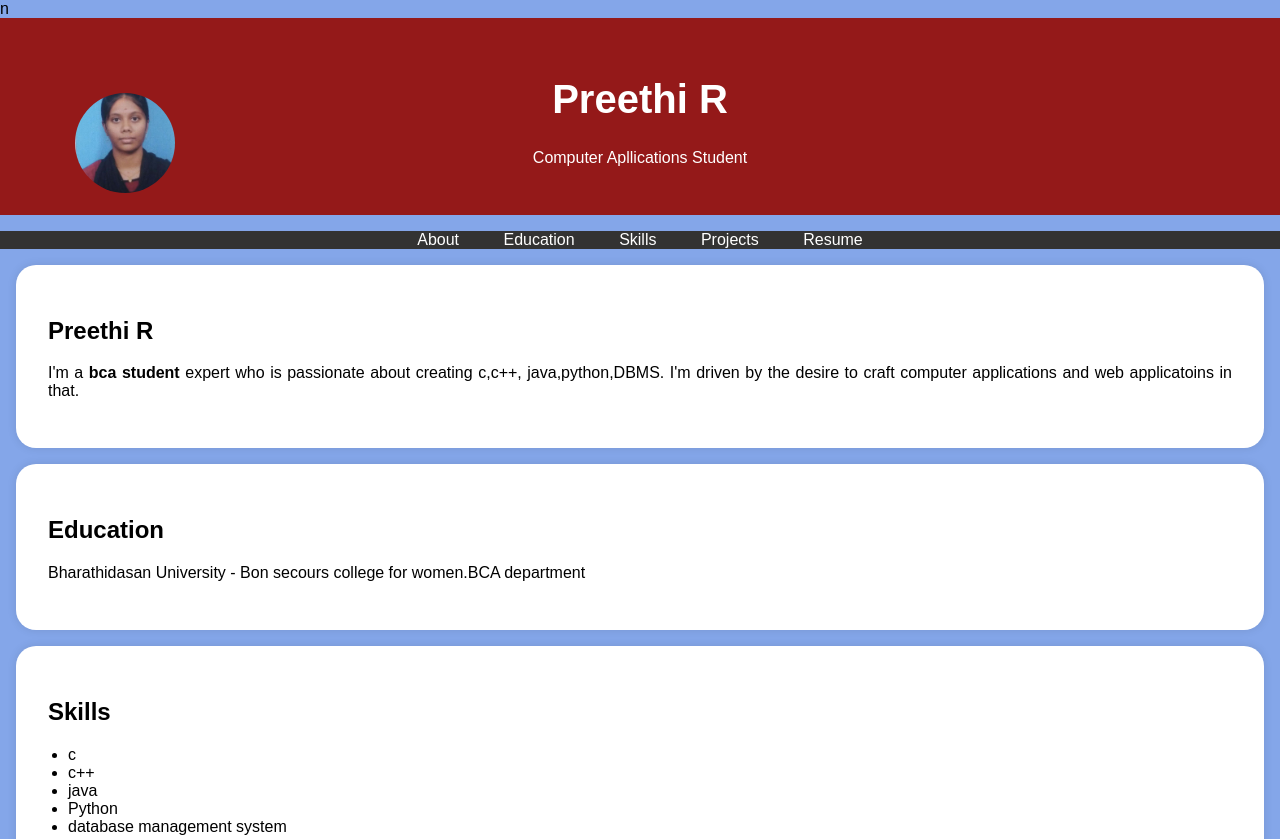
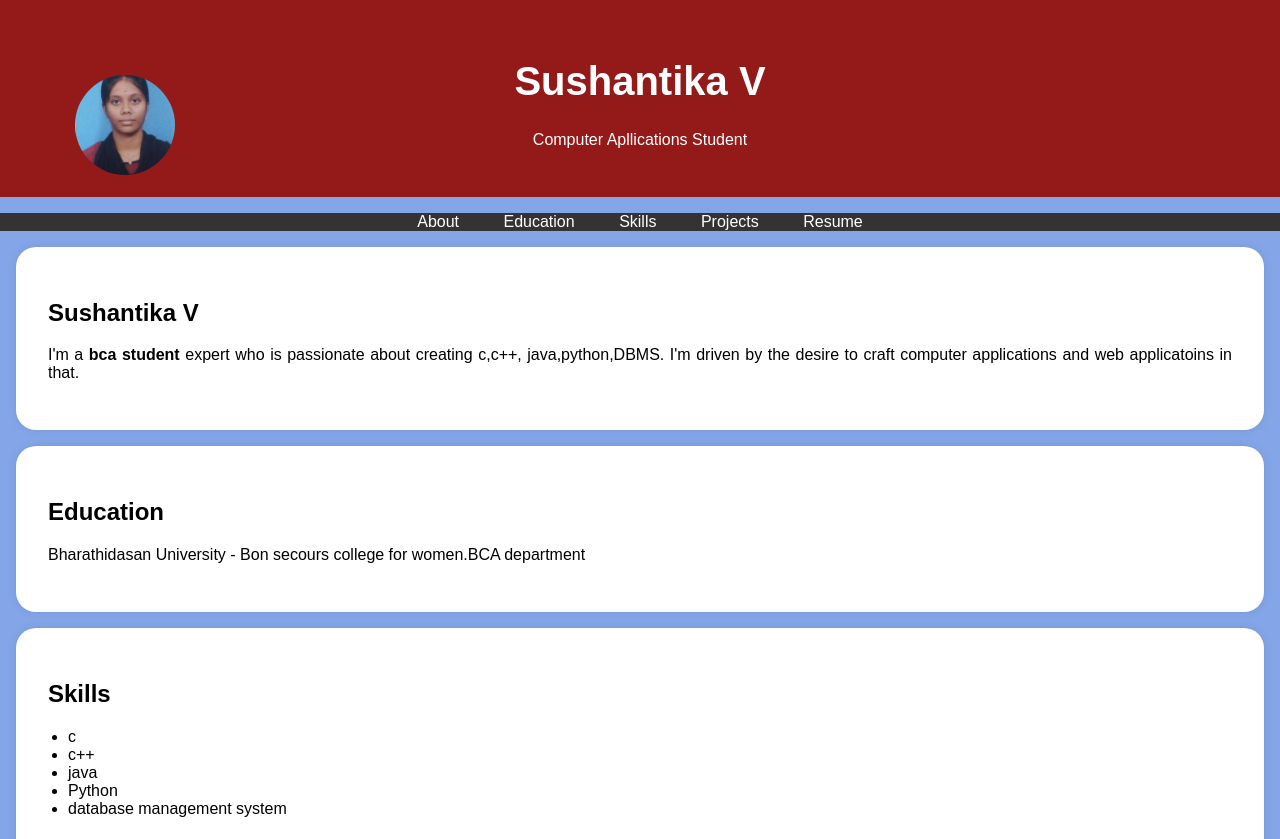
Before and after one commit to suji025/digitalportfolio-, a plain HTML site: page index.html in a window 1280 px wide. Shown: the top 839 px of the page. Drawn offline with Linux system fonts and the light colour scheme.

Commit message:
Update index.html

```diff
--- a/index.html
+++ b/index.html
@@ -1,4 +1,4 @@
-n<!DOCTYPE html>
+<!DOCTYPE html>
 <html>
 <head>
     <title>Portfolio</title>
@@ -96,7 +96,7 @@ n<!DOCTYPE html>
         <div class="header-content">
             <!-- Add your profile picture here -->
             <img src="IMG-20250326-WA0002.jpg" alt="Your Profile Picture" class="profile-picture">
-            <h1>Preethi R</h1>
+            <h1>Sushantika V</h1>
             <p>Computer Apllications Student</p>
         </div>
     </header>
@@ -114,7 +114,7 @@ n<!DOCTYPE html>
 
     <section id="about">
         <div class="section-content">
-            <h2>Preethi R</h2>
+            <h2>Sushantika V</h2>
 
 
             <p>I'm a <b>bca student</b> expert who is passionate about creating c,c++, java,python,DBMS.
```
